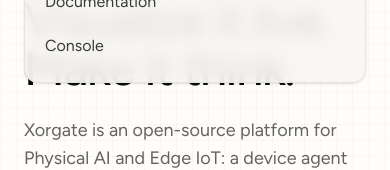
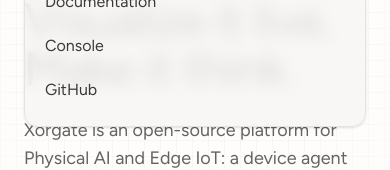
Before and after one commit to epyelabs/xorgate-landing, a Next.js app: page / in a window 390 px wide. Both pictures are taken after a click on the button 329 px from the left and 45 px from the top of the page. Shown: the part 196-366 px from the top of the page. Built offline with nearby package versions, Linux system fonts and the light colour scheme; no server answers.

Commit message:
update github link in navbar

```diff
--- a/components/site-header.tsx
+++ b/components/site-header.tsx
@@ -8,7 +8,7 @@ import { cn } from "@/lib/utils"
 import { GithubIcon } from "@/components/social-icons"
 import { ThemeToggle } from "@/components/theme-toggle"
 import { XorgateLogo } from "@/components/xorgate-logo"
-import { consoleUrl, docsUrl, nav } from "@/lib/site"
+import { consoleUrl, githubUrl, nav } from "@/lib/site"
 
 // Floating-card navbar (stereolabs-style): a single rounded bar inset from
 // the viewport edges, fixed so it floats over the hero video. Sentence-case
@@ -80,14 +80,16 @@ export function SiteHeader() {
                   Open Console
                 </a>
               </Button>
-              {/* Placement only for now; wire the href once the org is public. */}
               <Button
                 variant="ghost"
                 size="icon-lg"
                 aria-label="GitHub"
                 className="hidden md:inline-flex"
+                asChild
               >
-                <GithubIcon className="size-4.5" />
+                <a target="_blank" rel="noreferrer" href={githubUrl}>
+                  <GithubIcon className="size-4.5" />
+                </a>
               </Button>
               <div className="max-[359px]:hidden">
                 <ThemeToggle />
@@ -136,6 +138,16 @@ export function SiteHeader() {
                     Console
                   </a>
                 </li>
+                <li>
+                  <a
+                    href={githubUrl}
+                    target="_blank"
+                    rel="noreferrer"
+                    className="block py-2 text-base text-foreground/80 hover:text-foreground"
+                  >
+                    GitHub
+                  </a>
+                </li>
               </ul>
             </nav>
           ) : null}
--- a/lib/site.ts
+++ b/lib/site.ts
@@ -14,6 +14,7 @@ export const consoleUrl =
 export const docsUrl =
   process.env.NEXT_PUBLIC_DOCS_URL ?? "https://docs.xorgate.io"
 export const contactEmail = "hello@xorgate.io"
+export const githubUrl = "https://github.com/epyelabs/xorgate"
 
 export const nav = [
   { label: "Hardware", href: "/hardware" },
```
